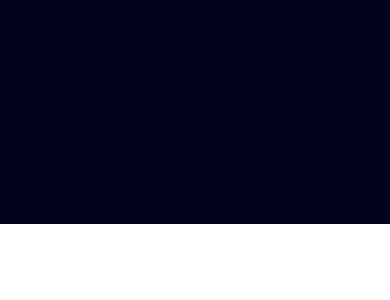
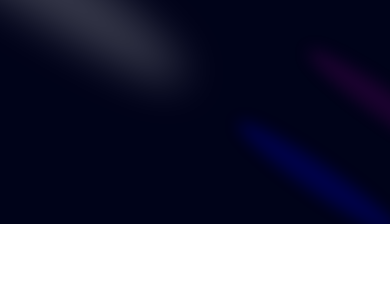
Before and after one commit to Heyitzdevchris/Modernized-Portfolio, a Next.js app: page / in a window 390 px wide. Shown: the top 300 px of the page. Built offline with nearby package versions, Linux system fonts and the light colour scheme.

Commit message:
Added the Spotlight Components

```diff
--- a/components/Hero.tsx
+++ b/components/Hero.tsx
@@ -1,10 +1,12 @@
-import React from 'react'
+import { Spotlight } from './ui/Spotlight'
 
 const Hero = () => {
   return (
     <div className="pb-20 pt-36">
         <div>
-
+            <Spotlight className="-top-40 -left-10 md:-left-32 md:-top-20 h-screen" fill="white" />
+            <Spotlight className="top-10 left-full h-[80vh] w-[50vw]" fill="purple" />
+            <Spotlight className="top-28 left-80 h-[80vh] w-[50vw]" fill="blue" />
         </div>
     </div>
   )
```
